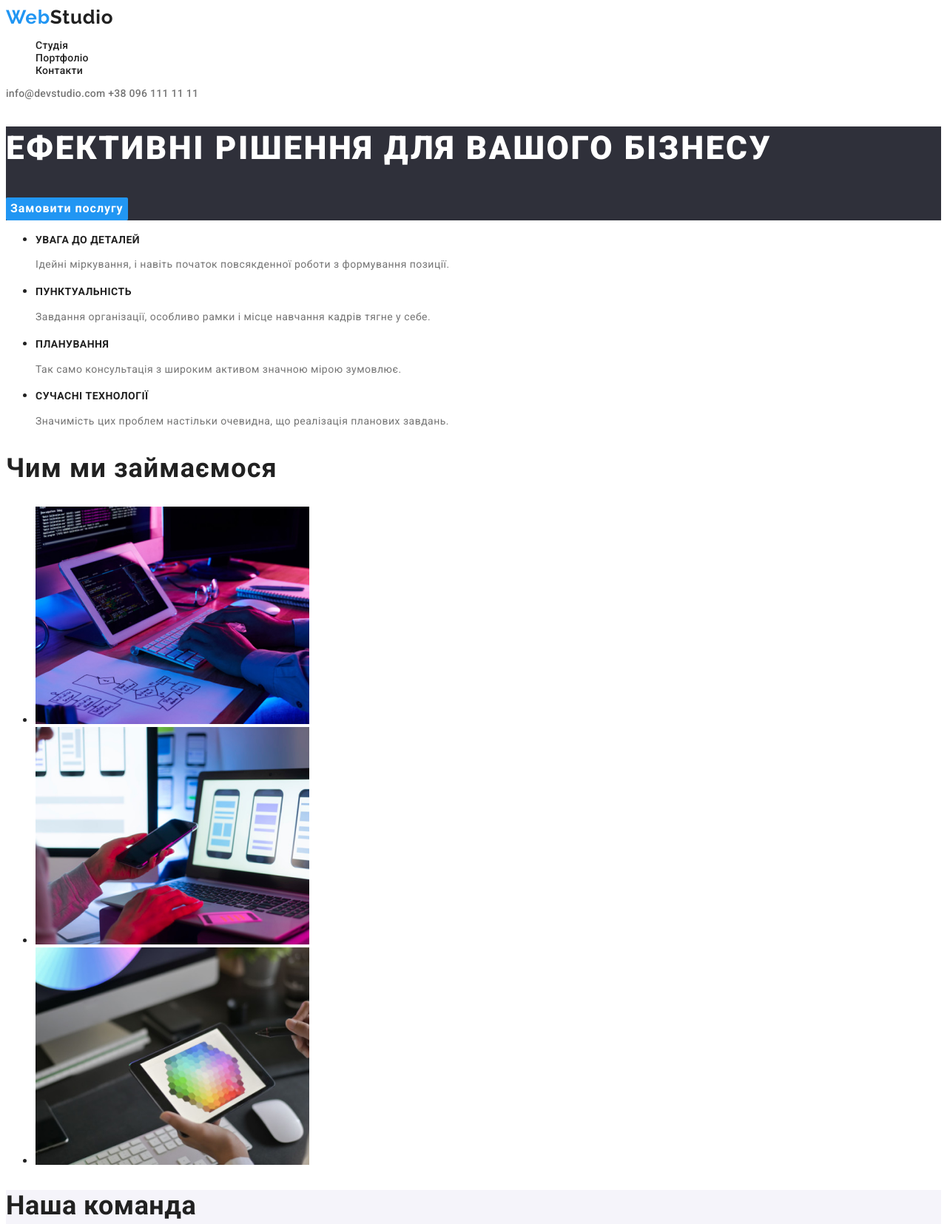
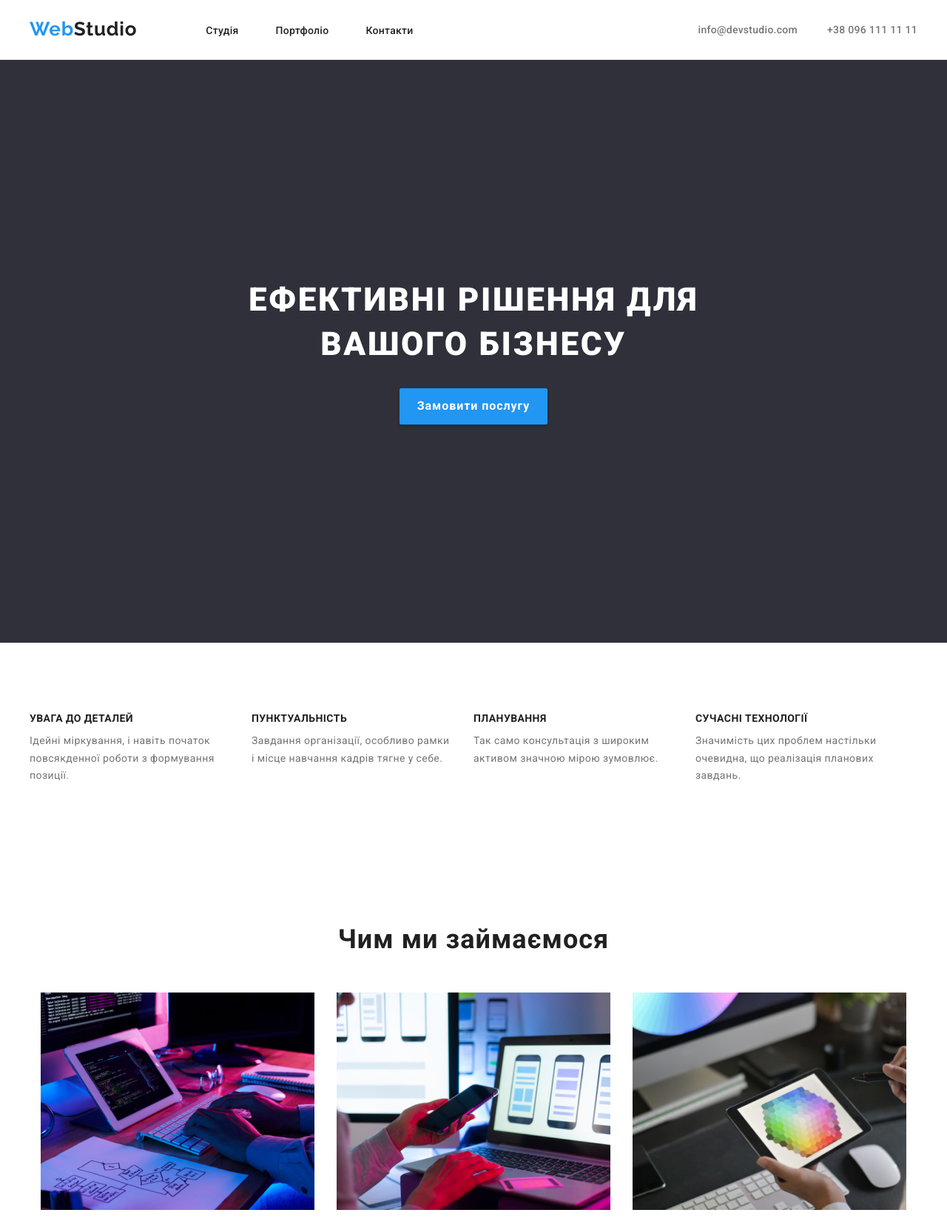
Before and after one commit to QusDev/klitiuk-vitaliy-IPZ-34, a plain HTML site: page index.html in a window 1280 px wide. Shown: the top 1655 px of the page at 74% size. Drawn offline with Linux system fonts and the light colour scheme.

Commit message:
Add arrangement for index.html

```diff
--- a/css/style.css
+++ b/css/style.css
@@ -7,11 +7,40 @@
   --color-background-dark: #2f303a;
   --color-background-light: #f5f4fa;
   --color-emphasis: #2196f3;
+  --color-emphasis-minor: #188ce8;
+}
+
+* {
+  margin: 0;
 }
 
 body {
   font-family: "Roboto", sans-serif;
   color: var(--color-primary-dark);
+}
+
+ul {
+  list-style-type: none;
+  margin: 0;
+  padding: 0;
+}
+
+h1,
+h2,
+h3,
+h4,
+p {
+  margin: 0;
+}
+
+button {
+  font: inherit;
+  cursor: pointer;
+}
+
+a {
+  text-decoration: none;
+  color: inherit;
 }
 
 .logotype {
@@ -27,6 +56,19 @@ body {
   }
 }
 
+.container {
+  max-width: 1200px;
+  margin-left: auto;
+  margin-right: auto;
+  padding-left: 15px;
+  padding-right: 15px;
+}
+
+.section {
+  padding-top: 94px;
+  padding-bottom: 94px;
+}
+
 /* header */
 
 .header .logotype {
@@ -34,18 +76,29 @@ body {
 }
 
 .header {
+  display: flex;
+  align-items: center;
+  height: 80px;
+  border-bottom: 1px solid #ececec;
+}
+
+.header .container {
+  display: flex;
+  align-items: center;
+  width: 100vw;
+}
+
+.header-nav-ul {
+  display: flex;
+  gap: 50px;
+  margin-left: 93px;
+
+  li a {
+    color: var(--color-primary-dark);
     font-weight: 500;
     font-size: 14px;
     line-height: 1.2;
     letter-spacing: 0.02em;
-}
-
-.header-menu {
-  list-style-type: none;
-
-  li a {
-    text-decoration: none;
-    color: var(--color-primary-dark);
   }
 
   li a:hover {
@@ -53,10 +106,17 @@ body {
   }
 }
 
-.header-contact-container {
+.header-contact {
+  display: flex;
+  margin-left: auto;
+  gap: 40px;
+
   a {
-    text-decoration: none;
     color: var(--color-minor);
+    font-weight: 500;
+    font-size: 14px;
+    line-height: 1.2;
+    letter-spacing: 0.02em;
   }
 
   a:hover {
@@ -66,16 +126,23 @@ body {
 
 /* index.html */
 
-.main-header-container {
+.main-header {
   background-color: var(--color-background-dark);
+  height: 600px;
+  display: flex;
+  align-items: center;
+  text-align: center;
 }
 
 .main-header-title {
+  margin: auto;
+  max-width: 696px;
   color: var(--color-primary-light);
   font-weight: 900;
   font-size: 44px;
   line-height: 1.35;
   letter-spacing: 0.06em;
+  text-align: center;
 }
 
 .main-header-request-button {
@@ -88,53 +155,99 @@ body {
   font-size: 16px;
   line-height: 1.8;
   letter-spacing: 0.06em;
+  text-align: center;
+  padding: 10px 24px;
+  margin-top: 30px;
+  box-shadow: 0px 4px 4px 0px rgba(0, 0, 0, 0.15);
 }
 
-.main-features-container {
-  letter-spacing: 0.03em;
+.main-header-request-button:hover {
+  background: var(--color-emphasis-minor);
+}
 
-  ul li h3 {
+.main-features-ul {
+  gap: 30px;
+  display: flex;
+
+  li {
+    max-width: 270px;
+  }
+
+  li h3 {
     font-weight: 700;
     font-size: 14px;
     line-height: 1.2;
+    letter-spacing: 0.03em;
+    margin-bottom: 10px;
   }
 
-  ul li p {
+  li p {
     color: var(--color-minor);
     font-size: 14px;
     line-height: 1.7;
+    letter-spacing: 0.03em;
   }
 }
 
-.main-work-container {
-  h2 {
+.main-work-title {
   font-weight: 700;
   font-size: 36px;
   line-height: 1.2;
   letter-spacing: 0.03em;
-  }
+  text-align: center;
+  margin-bottom: 50px;
 }
 
-.main-team-container {
+.main-work-ul {
+  display: flex;
+  gap: 30px;
+  justify-content: center;
+}
+
+.main-team {
   background-color: var(--color-background-light);
   letter-spacing: 0.03em;
+}
 
-  h2 {
+.main-team-title {
+  letter-spacing: 0.03em;
   font-weight: 700;
   font-size: 36px;
   line-height: 1.2;
+  text-align: center;
+  margin-bottom: 50px;
 }
 
-  ul li h3 {
+.main-team-ul {
+  justify-content: center;
+  display: flex;
+  gap: 30px;
+
+  li {
+    border-radius: 0px 0px 4px 4px;
+    background: var(--color-primary-light);
+    box-shadow: 0px 1px 3px 0px rgba(0, 0, 0, 0.12),
+      0px 1px 1px 0px rgba(0, 0, 0, 0.14), 0px 2px 1px 0px rgba(0, 0, 0, 0.2);
+  }
+
+  li img {
+    margin-bottom: 30px;
+  }
+
+  li h3 {
     font-weight: 500;
     font-size: 16px;
     line-height: 1.2;
+    text-align: center;
+    margin-bottom: 10px;
   }
 
-  ul li p {
+  li p {
     color: var(--color-minor);
     font-size: 16px;
     line-height: 1.2;
+    text-align: center;
+    padding-bottom: 30px;
   }
 }
 
@@ -186,6 +299,8 @@ body {
 
 .footer .logotype {
   color: var(--color-primary-light);
+  margin-bottom: 28px;
+
 }
 
 .footer {
@@ -193,13 +308,21 @@ body {
   background-color: var(--color-background-dark);
 }
 
-.footer-address-container {
+.footer .container {
+  padding-top: 60px;
+  padding-bottom: 60px;
+}
+
+.footer-address {
   font-style: normal;
+  margin-top: 28px;
 
   p {
     font-size: 14px;
     color: var(--color-primary-light);
     letter-spacing: 0.03em;
+    line-height: 1.14;
+    margin-bottom: 12px;
   }
 
   a {
--- a/index.html
+++ b/index.html
@@ -8,27 +8,32 @@
   </head>
   <body>
     <header class="header">
+      <div class="container">
         <a href="./index.html" class="logotype"> <span>Web</span>Studio </a>
-      <nav class="header-menu-container">
-        <ul class="header-menu">
-          <li><a href="./studio.html">Студія</a></li>
+        <nav>
+          <ul class="header-nav-ul">
+            <li><a href="./index.html">Студія</a></li>
             <li><a href="./portfolio.html">Портфоліо</a></li>
             <li><a href="/">Контакти</a></li>
           </ul>
         </nav>
-      <div class="header-contact-container">
+        <div class="header-contact">
           <a href="mailto:info@devstudio.com">info@devstudio.com</a>
           <a href="tel:+380961111111">+38 096 111 11 11</a>
         </div>
+      </div>
     </header>
     <main>
-      <section class="main-header-container">
+      <section class="main-header section">
+        <div class="container">
           <h1 class="main-header-title">ЕФЕКТИВНІ РІШЕННЯ ДЛЯ ВАШОГО БІЗНЕСУ</h1>
           <button class="main-header-request-button" type="button">Замовити послугу</button>
+        </div>
       </section>
 
-      <section class="main-features-container">
-        <ul>
+      <section class="section">
+        <div class="container">
+          <ul class="main-features-ul">
             <li>
               <h3>УВАГА ДО ДЕТАЛЕЙ</h3>
               <p>
@@ -57,11 +62,13 @@
               </p>
             </li>
           </ul>
+        </div>
       </section>
 
-      <section class="main-work-container">
-        <h2>Чим ми займаємося</h2>
-        <ul>
+      <section class="section">
+        <div class="container">
+          <h2 class="main-work-title">Чим ми займаємося</h2>
+          <ul class="main-work-ul">
             <li>
               <img
                 src="./images/index/working/image1.jpg"
@@ -87,11 +94,13 @@
               />
             </li>
           </ul>
+        </div>
       </section>
 
-      <section class="main-team-container">
-        <h2>Наша команда</h2>
-        <ul>
+      <section class="main-team section">
+        <div class="container">
+          <h2 class="main-team-title ">Наша команда</h2>
+          <ul class="main-team-ul">
             <li>
               <img
                 src="./images/index/persons/image1.jpg"
@@ -133,15 +142,18 @@
               <p>UI Designer</p>
             </li>
           </ul>
+        </div>
       </section>
     </main>
     <footer class="footer">
+      <div class="container">
         <a href="./index.html" class="logotype"> <span>Web</span>Studio </a>
-      <address class="footer-address-container">
+        <address class="footer-address">
           <p>м. Київ, пр-т Лесі Українки, 26</p>
           <a href="mailto:info@devstudio.com"><p>info@devstudio.com</p></a>
           <a href="tel:+380961111111"><p>+38 096 111 11 11</p></a>
         </address>
+      </div>
     </footer>
   </body>
 </html>
```
Lines whose indentation alone changed are shown as unchanged.
